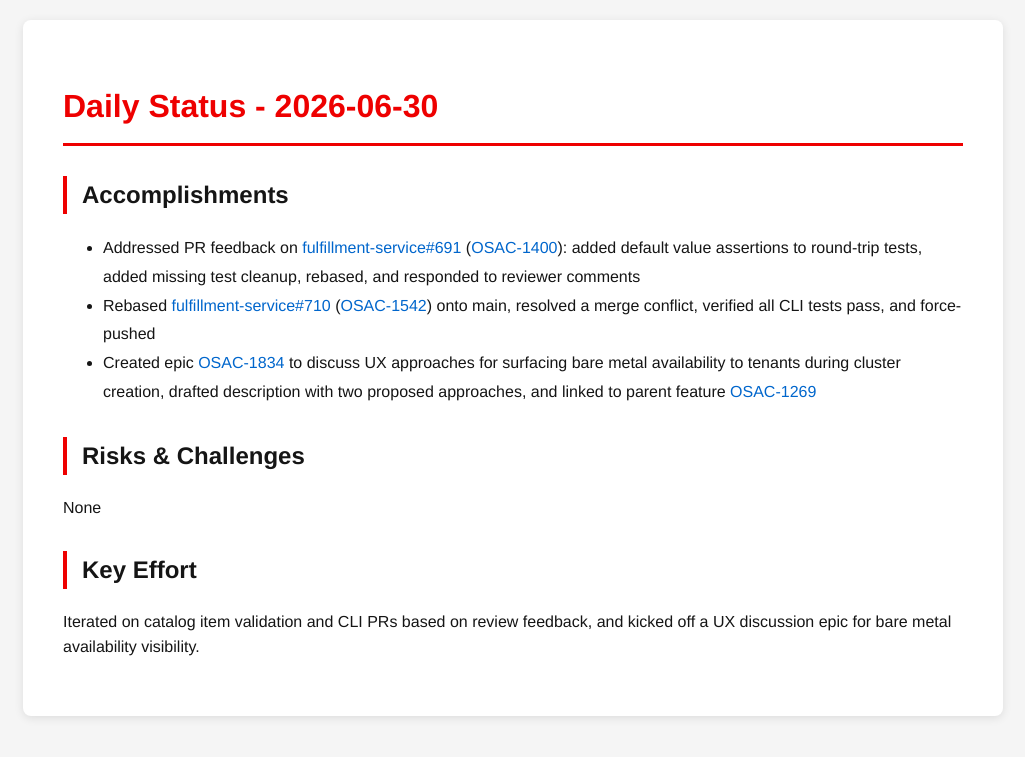
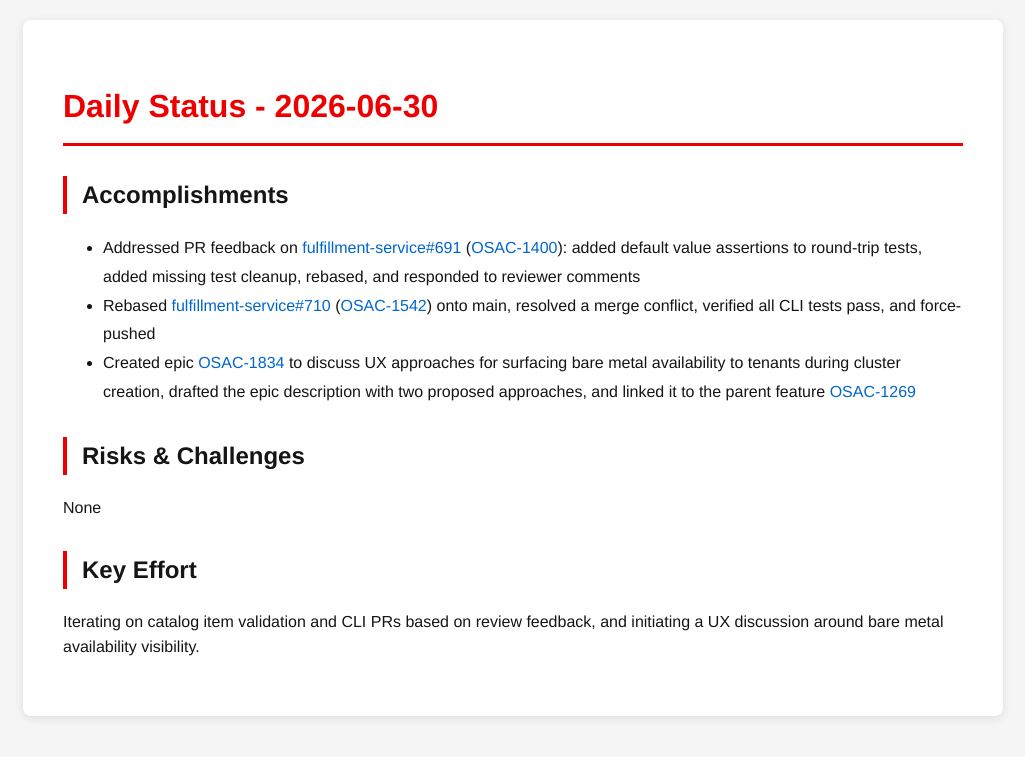
Before and after one commit to tzvatot/daily-status, a Jekyll site: the page built from 2026-06-30.md, in a window 1280 px wide. Shown: the top 757 px of the page, without its empty margins (127-1152 px from the left). Built offline with Jekyll 4.4.1, drawn with Linux system fonts in a browser that asks for light colours.

Commit message:
Daily status update - 2026-06-30

```diff
--- a/2026-06-30.md
+++ b/2026-06-30.md
@@ -9,10 +9,10 @@ date: 2026-06-30
 ## Accomplishments
 - Addressed PR feedback on [fulfillment-service#691](https://github.com/osac-project/fulfillment-service/pull/691) ([OSAC-1400](https://redhat.atlassian.net/browse/OSAC-1400)): added default value assertions to round-trip tests, added missing test cleanup, rebased, and responded to reviewer comments
 - Rebased [fulfillment-service#710](https://github.com/osac-project/fulfillment-service/pull/710) ([OSAC-1542](https://redhat.atlassian.net/browse/OSAC-1542)) onto main, resolved a merge conflict, verified all CLI tests pass, and force-pushed
-- Created epic [OSAC-1834](https://redhat.atlassian.net/browse/OSAC-1834) to discuss UX approaches for surfacing bare metal availability to tenants during cluster creation, drafted description with two proposed approaches, and linked to parent feature [OSAC-1269](https://redhat.atlassian.net/browse/OSAC-1269)
+- Created epic [OSAC-1834](https://redhat.atlassian.net/browse/OSAC-1834) to discuss UX approaches for surfacing bare metal availability to tenants during cluster creation, drafted the epic description with two proposed approaches, and linked it to the parent feature [OSAC-1269](https://redhat.atlassian.net/browse/OSAC-1269)
 
 ## Risks & Challenges
 None
 
 ## Key Effort
-Iterated on catalog item validation and CLI PRs based on review feedback, and kicked off a UX discussion epic for bare metal availability visibility.
+Iterating on catalog item validation and CLI PRs based on review feedback, and initiating a UX discussion around bare metal availability visibility.
```
